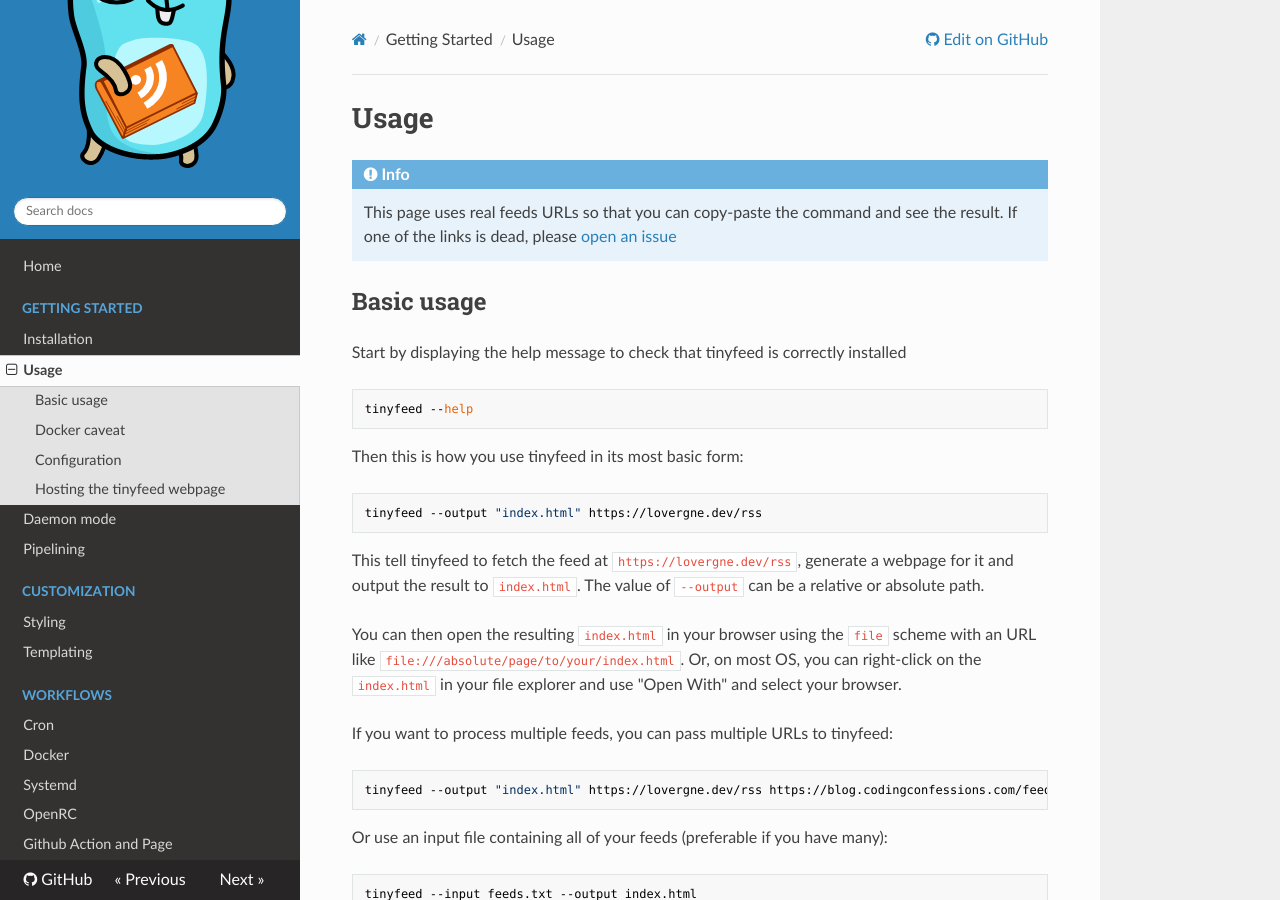
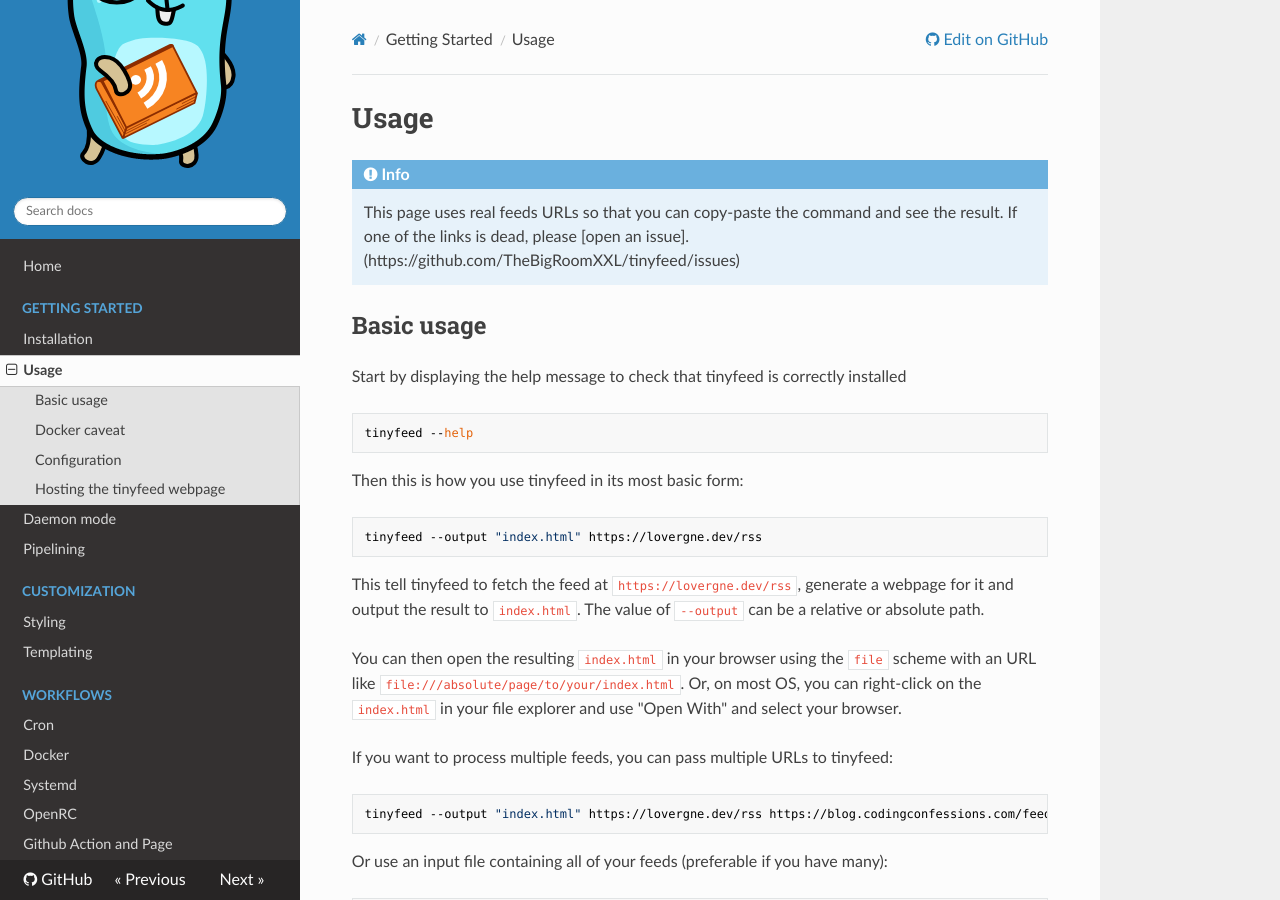
Before and after one commit to TheBigRoomXXL/tinyfeed, an MkDocs documentation site: the page built from docs/usage.md, in a window 1280 px wide and 900 px high. Built offline with MkDocs 1.6.1, drawn with Linux system fonts in a browser that asks for light colours; nearby versions of some CDN libraries.

Commit message:
docs: bad link to usage documentation

```diff
--- a/docs/usage.md
+++ b/docs/usage.md
@@ -1,7 +1,7 @@
 # Usage
 
 !!! info
-    This page uses real feeds URLs so that you can copy-paste the command and see the result. If one of the links is dead, please [open an issue](https://github.com/TheBigRoomXXL/tinyfeed/issues)
+    This page uses real feeds URLs so that you can copy-paste the command and see the result. If one of the links is dead, please [open an issue].(https://github.com/TheBigRoomXXL/tinyfeed/issues)
 
 ## Basic usage
 
```
Also changed, not shown: README.md (+1 -1 lines).
